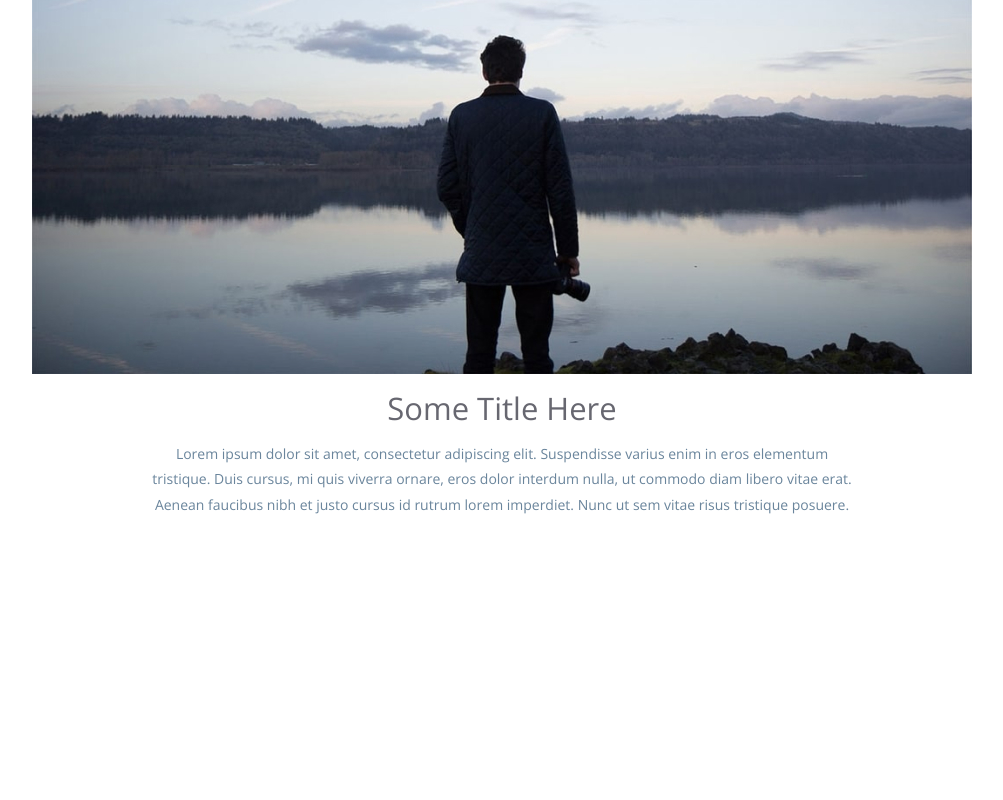
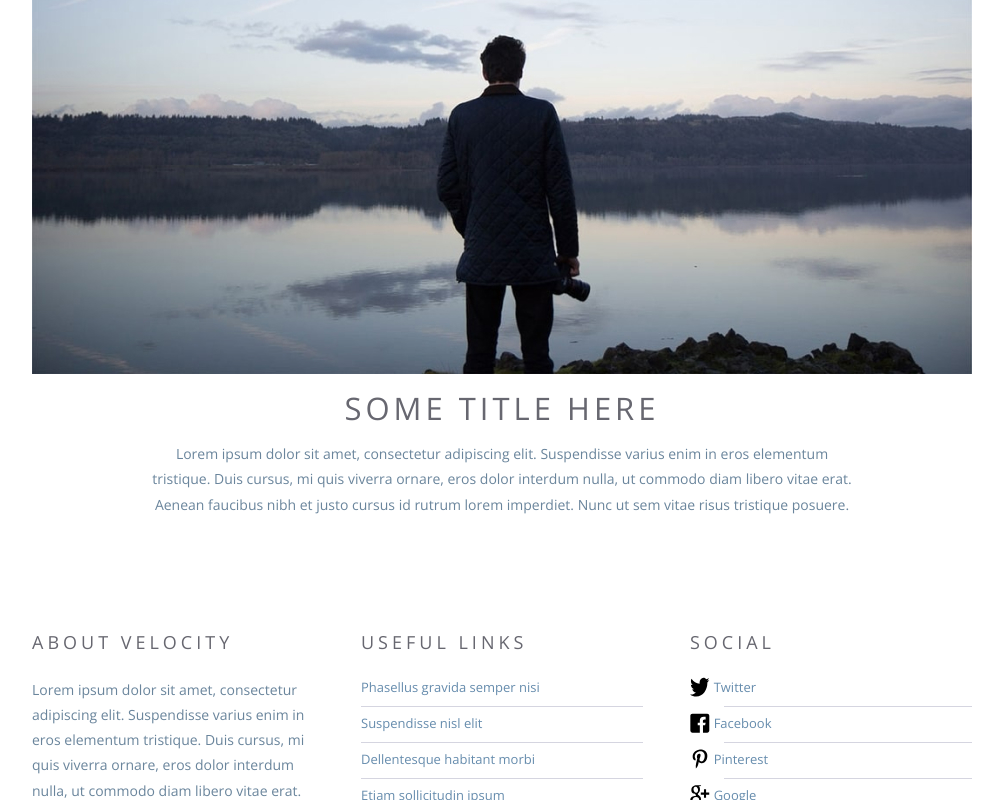
Before and after one commit to AnastasiyaP-13/velocity, a plain HTML site: page index.html in a window 1280 px wide. Shown: the part 2818-3618 px from the top of the page, without its empty margins (138-1141 px from the left). Before the commit the page ends 3415 px from the top, so only its background shows below. Drawn offline with nearby package versions, Linux system fonts and the light colour scheme.

Commit message:
done velocity

```diff
--- a/index.html
+++ b/index.html
@@ -110,7 +110,8 @@
                     </div>
                     <div class="tabs">
                         <div class="tabs_nav">
-                            <button class="active" type="button">Tab Button 1</button>
+                            <button class="active" type="button">Tab Button
+                                1</button>
                             <button type="button">Tab Button 2</button>
                             <button type="button">Tab Button 3</button>
                         </div>
@@ -138,6 +139,66 @@
                 </div>
             </section>
         </main>
+        <footer class="footer">
+            <div class="footer_desc">
+                <div class="container footer_desc-container">
+                    <div class="footer_about">
+                        <h4>About velocity</h4>
+                        <p>Lorem ipsum dolor sit amet, consectetur adipiscing
+                            elit. Suspendisse varius enim in eros elementum
+                            tristique. Duis cursus, mi quis viverra ornare, eros
+                            dolor interdum nulla, ut commodo diam libero vitae
+                            erat.
+                        </p>
+                    </div>
+                    <div class="footer_links">
+                        <h4> useful links</h4>
+                        <ul>
+                            <li><a href="#!">Phasellus gravida semper
+                                    nisi</a></li>
+                            <li><a href="#!">Suspendisse nisl elit</a></li>
+                            <li><a href="#!">Dellentesque habitant
+                                    morbi</a></li>
+                            <li><a href="#!">Etiam sollicitudin ipsum</a></li>
+                        </ul>
 
+                    </div>
+                    <div class="footer_social">
+                        <h4>Social</h4>
+                        <ul>
+                            <li>
+                                <img src="img/Vector.svg" alt="Twitter">
+                                <a href="#!">Twitter</a>
+                            </li>
+                            <li>
+                                <img src="img/Vector-1.svg" alt="Facebook">
+                                <a href="#!">Facebook</a>
+                            </li>
+                            <li>
+
+                                <img src="img/Vector-2.svg" alt="Pinterest">
+                                <a href="#!">Pinterest</a>
+                            </li>
+                            <li>
+
+                                <img src="img/Vector-3.svg" alt="Google">
+                                <a href="#!">Google</a>
+                            </li>
+
+                            <li>
+                                <img src="img/Vector-4.svg" alt="Webflow">
+                                <a href="#!">Webflow</a>
+                            </li>
+
+                        </ul>
+                    </div>
+                </div>
+            </div>
+            <div class="footer_copy">
+                <div class="container">
+                    <p>Copyright Velocity Inc. Made in Webflow.</p>
+                </div>
+            </div>
+        </footer>
     </body>
 </html>
--- a/style.css
+++ b/style.css
@@ -324,3 +324,95 @@ p {
     margin-left: auto;
     margin-right: auto;
 }
+
+
+
+
+/*-----------FOOTER----------*/
+.footer {
+
+}
+
+.footer_desc{
+    padding: 35px 0;
+}
+
+h4 {
+color: #676770;
+font-size: 18px;
+text-transform: uppercase;
+line-height: 20px;
+letter-spacing: 4px;
+margin-bottom: 25px;
+}
+
+.footer_desc-container {
+    display: flex;
+    justify-content: space-between;
+    align-items: flex-start;
+
+}
+.footer_desc-container > * {
+    width: 30%;
+}
+
+
+.footer_desc a {
+color: #668CAD;
+font-size: 13px;
+line-height: 20px;
+/*border-bottom: 1px solid #192024;*/
+}
+
+.footer_desc li{
+height: 30px;
+position: relative;
+}
+
+.footer_desc li::before {
+    content: "";
+    width: 100%;
+    height: 1px;
+    position: absolute;
+    right: 0;
+    bottom: 0;
+    background-color: #D5D5E0;
+
+}
+
+.footer_social li::before {
+    width: calc(100% - 34px);
+}
+
+.footer_desc li+li {
+    margin-top: 6px;
+}
+
+footer-social img {
+    margin-right: 6px;
+}
+.footer_about {
+
+
+}
+
+.footer_links {
+
+}
+
+.footer_social img {
+    width: 20px;
+    height: 20px;
+    object-fit: contain;
+
+
+}
+.footer_copy {
+    text-align: center;
+    padding: 40px 0;
+    background-color: #383838;
+
+}
+.footer_copy p{
+    color: #9E9E9E
+}
```
